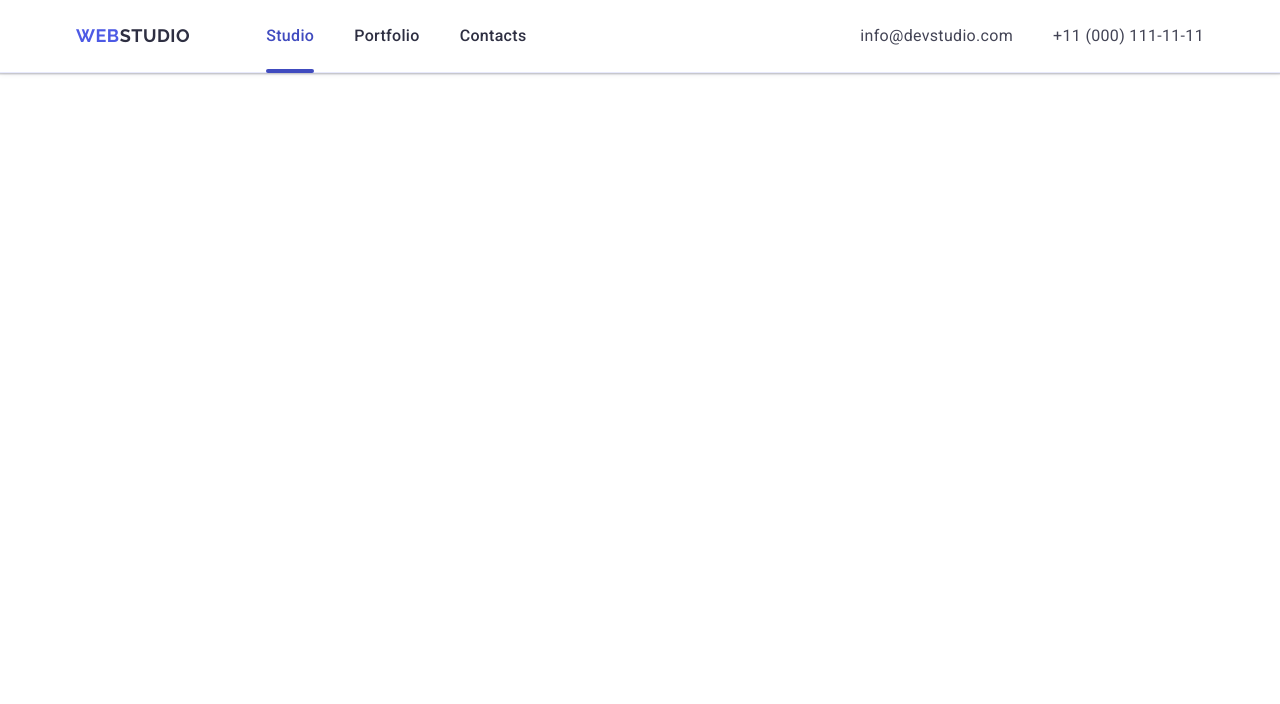
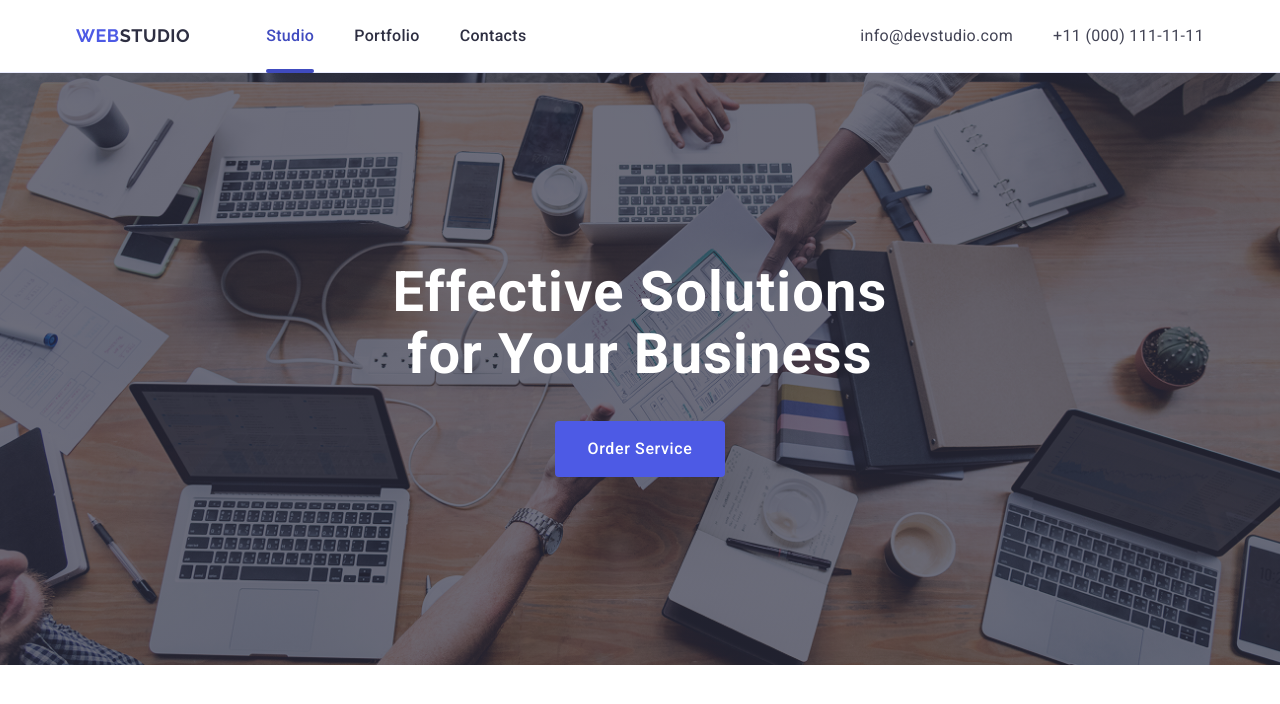
Before and after one commit to abrosenkov/goit-markup-hw-06, a plain HTML site: page index.html in a window 1280 px wide. Drawn offline with nearby package versions, Linux system fonts and the light colour scheme.

Commit message:
add hero section

```diff
--- a/css/styles-old.css
+++ b/css/styles-old.css
@@ -167,7 +167,7 @@ ul, ol {
   max-width: 1440px;
   margin: 0 auto;
   background-repeat: no-repeat;
-  background-image: linear-gradient(rgba(46, 47, 66, 0.7), rgba(46, 47, 66, 0.7)), url("../images/main-bg.jpg");
+  background-image: linear-gradient(rgba(46, 47, 66, 0.7), rgba(46, 47, 66, 0.7)), url("../images/hero-bg-desck.jpg");
   background-position: center;
   background-size: cover;
 }
--- a/css/styles.css
+++ b/css/styles.css
@@ -263,7 +263,7 @@ button {
 }
 
 .mobile-menu:not(.is-open) .mobile-menu-container {
-    transform: translate(100%, -50%);
+    transform: translate(100%, 0%);
 }
 
 .mobile-menu-close {
@@ -379,8 +379,79 @@ button {
     fill: #f4f4fd;
 }
 
+/* main content  */
+
+.main-section {
+  padding: 72px 0;
+  max-width: 320px;
+  margin: 0 auto;
+  background-repeat: no-repeat;
+  background-image: linear-gradient(rgba(46, 47, 66, 0.7), rgba(46, 47, 66, 0.7)), url("../images/hero-bg-mob.jpg");
+  background-position: center;
+  background-size: cover;
+}
+
+.main-title {
+  font-weight: 700;
+  font-size: 36px;
+  line-height: 1.11;
+  letter-spacing: 0.02em;
+  text-align: center;
+  color: #fff;
+  max-width: 216px;
+  margin: 0 auto 72px;
+}
+
+.main-btn,
+.modal-form-btn {
+  font-weight: 500;
+  font-size: 16px;
+  line-height: 1.5;
+  letter-spacing: 0.04em;
+  color: #fff;
+  background: #4d5ae5;
+  border: none;
+  cursor: pointer;
+  border-radius: 4px;
+  padding: 16px 32px;
+  display: block;
+  margin: 0 auto;
+  min-width: 169px;
+  transition: background-color 250ms cubic-bezier(0.4, 0, 0.2, 1);
+}
+
+.main-btn:hover,
+.modal-form-btn:hover,
+.main-btn:focus,
+.modal-form-btn:focus {
+  background-color: #404bbf;
+}
+
 @media screen and (min-width: 768px) {
     .mobile-menu {
         display: none;
     }
 }
+
+.main-section {
+  padding: 112px 0;
+  max-width: 768px;
+  background-image: linear-gradient(rgba(46, 47, 66, 0.7), rgba(46, 47, 66, 0.7)), url("../images/hero-bg-tab.jpg");
+}
+
+.main-title {
+  font-size: 56px;
+  color: #fff;
+  max-width: 496px;
+  margin: 0 auto 36px;
+}
+
+@media screen and (min-width: 1158px) {
+  .main-section {
+      padding: 188px 0;
+      max-width: 1440px;
+      background-image: linear-gradient(rgba(46, 47, 66, 0.7), rgba(46, 47, 66, 0.7)), url("../images/hero-bg-desck.jpg");
+    }
+}
+
+/* advantages section  */
--- a/index.html
+++ b/index.html
@@ -144,7 +144,7 @@
     </header>
 
     <main>
-      <section class="main-section section visually-none">
+      <section class="main-section section">
         <div class="container">
           <h1 class="main-title">Effective Solutions for Your Business</h1>
           <button class="main-btn" type="button" data-modal-open>
```
Also changed, not shown: images/hero-bg-desck.jpg (added), images/hero-bg-mob.jpg (added), images/hero-bg-mob@2x.jpg (added), images/hero-bg-tab.jpg (added), 2 other files.
